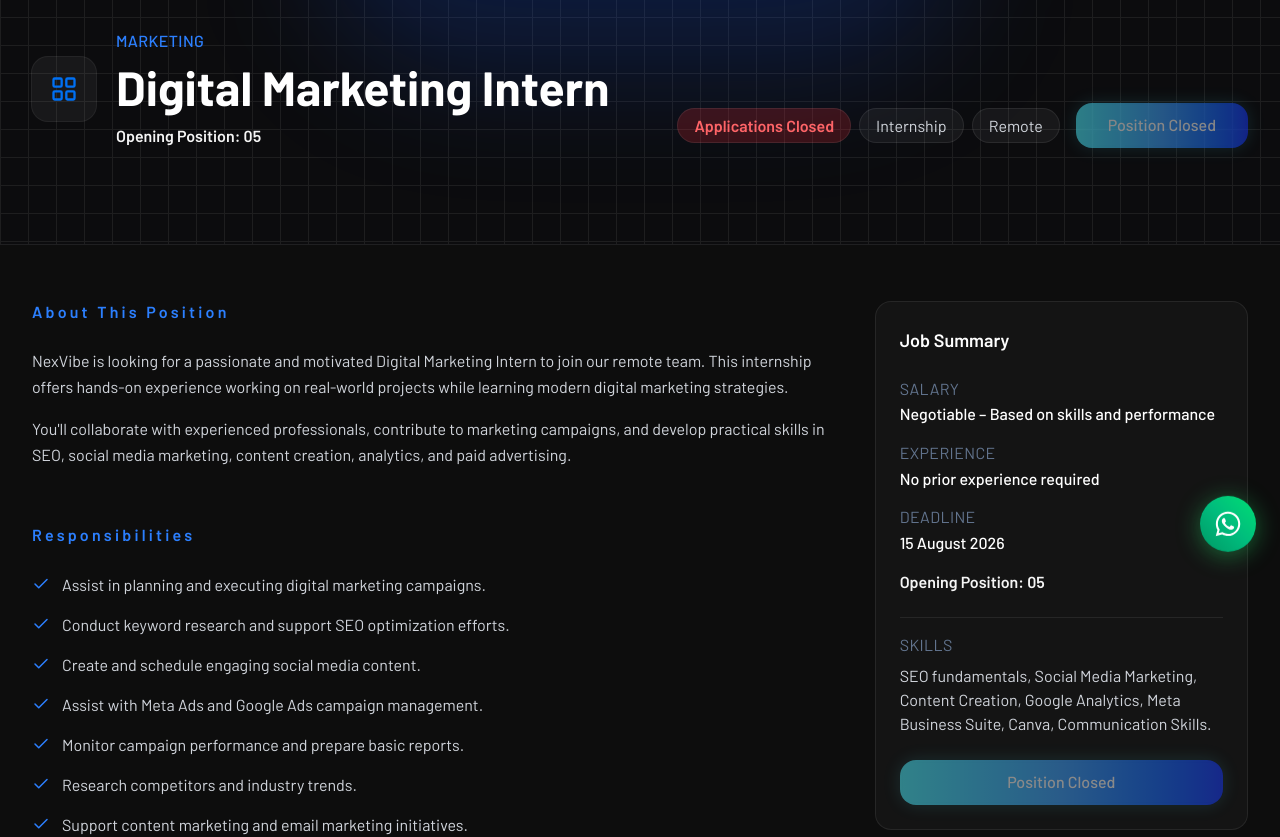
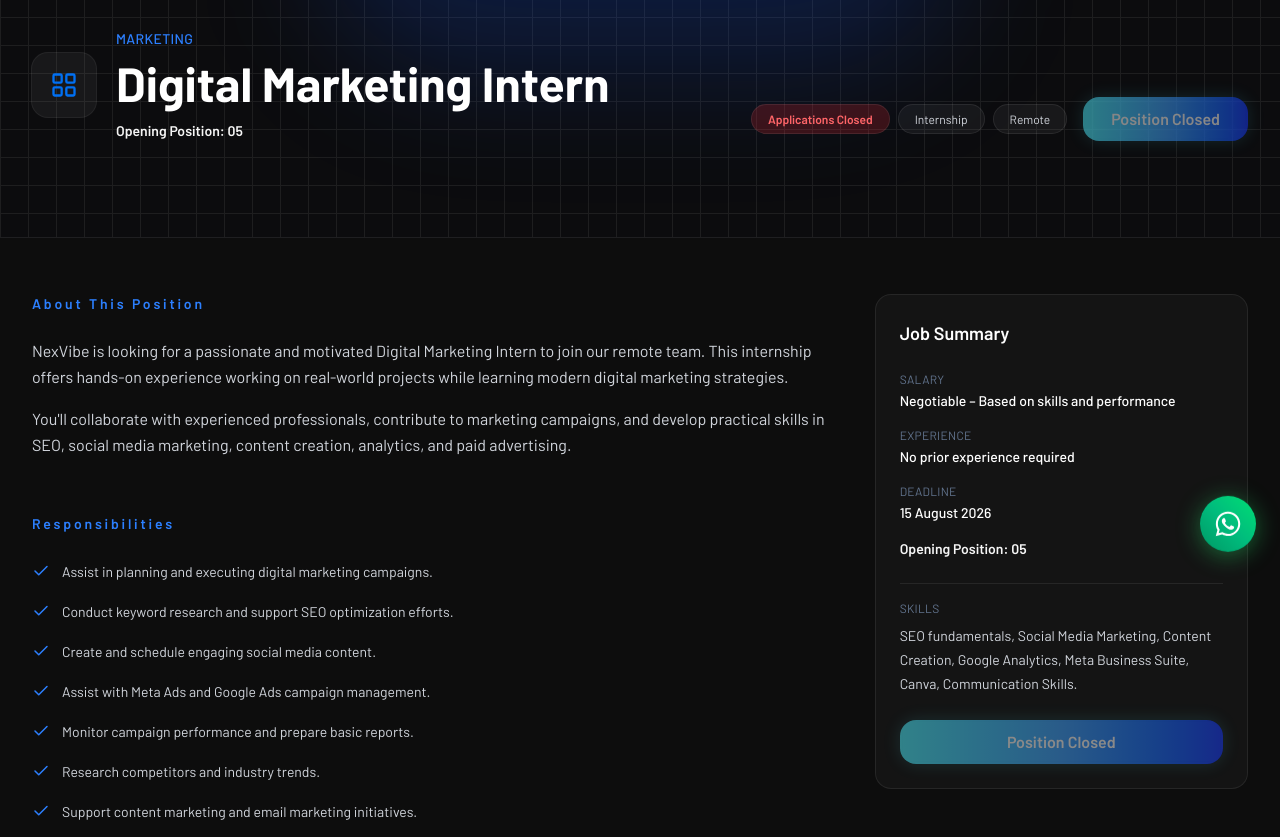
Before and after one commit to TheMehediHQ/Nexvibe, a Next.js app: page /careers/digital-marketing-intern in a window 1280 px wide. Shown: the part 220-1057 px from the top of the page. Built offline with nearby package versions, Linux system fonts and the light colour scheme.

Commit message:
fix: button centering, hover icon spacing, and global typography cleanup

```diff
--- a/app/(website)/contact/ContactSection.tsx
+++ b/app/(website)/contact/ContactSection.tsx
@@ -447,7 +447,7 @@ export default function ContactSection() {
                 href={consultation.ctaHref}
                 target="_blank"
                 rel="noopener noreferrer"
-                className="w-full rounded-xl py-3 text-sm"
+                className="w-full justify-center text-center rounded-xl py-3 text-sm"
               >
                 {consultation.ctaText}
               </Button>
@@ -533,7 +533,7 @@ export default function ContactSection() {
       href={consultation.ctaHref}
       target="_blank"
       rel="noopener noreferrer"
-      className="w-full rounded-xl py-3 text-sm"
+      className="w-full justify-center text-center rounded-xl py-3 text-sm"
     >
       {consultation.ctaText}
     </Button>
--- a/app/(website)/privacy-policy/page.tsx
+++ b/app/(website)/privacy-policy/page.tsx
@@ -1,9 +1,9 @@
 import Link from "next/link";
-import { ArrowLeft, Shield, Lock, Eye, Database, Cookie, Bell, UserCheck, CheckCircle2 } from "lucide-react";
+import { ArrowLeft, Shield, Lock, Eye, Database, Cookie, Bell, UserCheck, CheckCircle2, LucideIcon } from "lucide-react";
 
 interface PolicySection {
   id: string;
-  icon: any;
+  icon: LucideIcon;
   title: string;
   paragraphs: string[];
   keyPoints?: string[];
--- a/app/(website)/services/ServicesSection.tsx
+++ b/app/(website)/services/ServicesSection.tsx
@@ -87,7 +87,8 @@ const servicesData: CardItem[] = [
 
 
 // 2. Industries Data
-const industriesData: CardItem[] = [
+// eslint-disable-next-line @typescript-eslint/no-unused-vars
+const _industriesData: CardItem[] = [
   {
     imageSrc: "/icons/72355892508 1 (1).png",
     title: "Financial Services",
--- a/app/(website)/terms-of-service/page.tsx
+++ b/app/(website)/terms-of-service/page.tsx
@@ -1,9 +1,9 @@
 import Link from "next/link";
-import { ArrowLeft, Scale, Zap, Briefcase, Layers, ShieldAlert, AlertCircle, CheckCircle2 } from "lucide-react";
+import { ArrowLeft, Scale, Zap, Briefcase, Layers, ShieldAlert, AlertCircle, CheckCircle2, LucideIcon } from "lucide-react";
 
 interface TermSection {
   id: string;
-  icon: any;
+  icon: LucideIcon;
   title: string;
   paragraphs: string[];
   highlights?: string[];
--- a/app/globals.css
+++ b/app/globals.css
@@ -22,23 +22,10 @@
 
   /* Font */
   --font-sans: var(--font-barlow);
-
-  /* Override text-sm and text-xs size globally */
-  --text-sm: 1rem;
-  --text-xs: 1rem;
 }
 
 * {
   border-color: var(--border);
-}
-
-/* Override text-sm and text-xs font sizes globally */
-.text-sm {
-  font-size: 1rem !important;
-}
-
-.text-xs {
-  font-size: 1rem !important;
 }
 
 html {
--- a/app/not-found.tsx
+++ b/app/not-found.tsx
@@ -1,8 +1,6 @@
-import Link from "next/link";
 import Navbar from "@/components/layout/Navbar";
 import Footer from "@/components/layout/Footer";
 import WhatsAppButton from "@/components/common/WhatsAppButton";
-import { ArrowUpRight } from "lucide-react";
 import Button from "@/components/ui/Button";
 
 export default function NotFound() {
--- a/components/home/Pricing.tsx
+++ b/components/home/Pricing.tsx
@@ -214,7 +214,7 @@ function PricingCard({ plan }: { plan: PricingItem }) {
                 className={`text-sm leading-relaxed transition-colors duration-200 ${
                   feature.startsWith("Everything in")
                     ? "font-semibold text-white"
-                    : "font-light text-gray-300 group-hover:text-white"
+                    : "font-normal text-gray-300 group-hover:text-white"
                 }`}
               >
                 {feature}
--- a/components/home/WhyChooseUs.tsx
+++ b/components/home/WhyChooseUs.tsx
@@ -76,7 +76,7 @@ const headingVariants: Variants = {
   },
 };
 
-function FeatureCard({ feature, index }: { feature: FeatureItem; index: number }) {
+function FeatureCard({ feature }: { feature: FeatureItem; index?: number }) {
   const mouseX = useMotionValue(0);
   const mouseY = useMotionValue(0);
 
--- a/components/home/WhyWeStarted.tsx
+++ b/components/home/WhyWeStarted.tsx
@@ -59,12 +59,10 @@ function useWindowSize() {
   const [width, setWidth] = useState(1200);
 
   useEffect(() => {
-    if (typeof window !== "undefined") {
-      setWidth(window.innerWidth);
-      const handleResize = () => setWidth(window.innerWidth);
-      window.addEventListener("resize", handleResize);
-      return () => window.removeEventListener("resize", handleResize);
-    }
+    const handleResize = () => setWidth(window.innerWidth);
+    handleResize();
+    window.addEventListener("resize", handleResize);
+    return () => window.removeEventListener("resize", handleResize);
   }, []);
 
   return width;
--- a/components/ui/Button.tsx
+++ b/components/ui/Button.tsx
@@ -21,7 +21,7 @@ interface ButtonProps {
 }
 
 const baseStyles =
-  "relative inline-flex items-center px-8 py-2.5 overflow-hidden text-lg font-medium rounded-2xl cursor-pointer group/btn transition-all duration-300 border-2";
+  "relative inline-flex items-center justify-center px-7 py-2.5 overflow-hidden text-sm sm:text-base font-semibold rounded-2xl cursor-pointer group/btn transition-all duration-300 border-2";
 
 const variantStyles: Record<ButtonProps["variant"], string> = {
   primary: `
@@ -63,12 +63,16 @@ export default function Button({
   const content = (
     <>
       {/* Aurora Hover Fill Layer */}
-      <span className="absolute left-0 block w-full h-0 transition-all bg-blue-700/40 opacity-100 group-hover/btn:h-full top-1/2 group-hover/btn:top-0 duration-400 ease" />
+      <span className="absolute left-0 block w-full h-0 transition-all bg-blue-700/40 opacity-100 group-hover/btn:h-full top-1/2 group-hover/btn:top-0 duration-400 ease pointer-events-none" />
 
-      {/* Arrow Slide */}
-      <span className="absolute right-0 flex items-center justify-start w-10 h-10 duration-300 transform translate-x-full group-hover/btn:translate-x-0 ease">
+      {/* Button Content: Text + Animated Arrow with proper spacing */}
+      <span className="relative z-10 inline-flex items-center justify-center">
+        <span>{children}</span>
+
+        {/* Sliding Arrow with dedicated 12px spacing */}
+        <span className="inline-flex items-center justify-center overflow-hidden transition-all duration-300 w-0 opacity-0 translate-x-2 group-hover/btn:w-4 group-hover/btn:ml-3 group-hover/btn:opacity-100 group-hover/btn:translate-x-0 pointer-events-none">
           <svg
-          className="w-5 h-5"
+            className="w-4 h-4 shrink-0"
             fill="none"
             stroke="currentColor"
             viewBox="0 0 24 24"
@@ -76,15 +80,11 @@ export default function Button({
             <path
               strokeLinecap="round"
               strokeLinejoin="round"
-            strokeWidth="2"
+              strokeWidth="2.5"
               d="M14 5l7 7m0 0l-7 7m7-7H3"
             />
           </svg>
         </span>
-
-      {/* Text */}
-      <span className="relative text-[1rem] group-hover/btn:pr-4 transition-all duration-400">
-        {children}
       </span>
     </>
   );
--- a/components/ui/JobCard.tsx
+++ b/components/ui/JobCard.tsx
@@ -1,6 +1,5 @@
 "use client";
 
-import { ElementType } from "react";
 import Link from "next/link";
 import Button from "@/components/ui/Button";
 import type { Job } from "@/lib/jobs";
--- a/lib/jobs.ts
+++ b/lib/jobs.ts
@@ -1,4 +1,4 @@
-import { Palette, Smartphone, LayoutGrid, Briefcase } from "lucide-react";
+import { LayoutGrid } from "lucide-react";
 import type { ComponentType } from "react";
 
 export interface Job {
```
Lines whose indentation alone changed are shown as unchanged.
